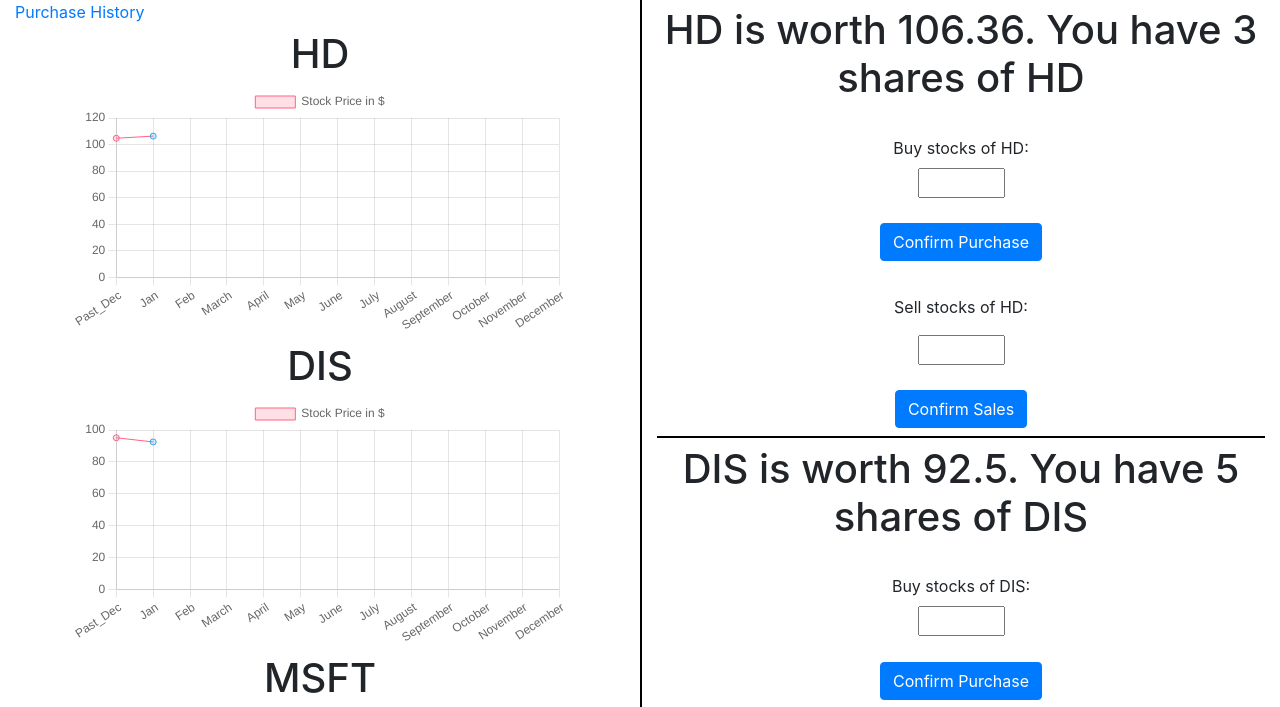
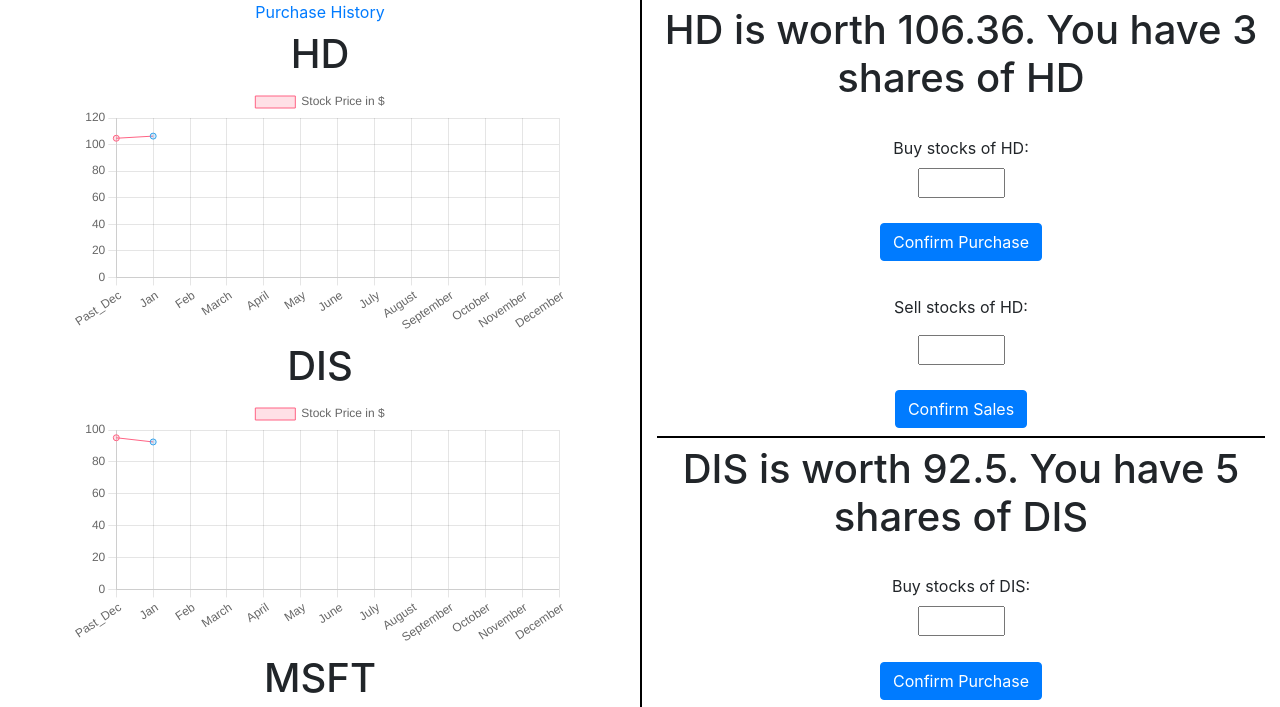
Before and after one commit to Snoklkl/python_django_game, a Django app: page /loss/ in a window 1280 px wide. Shown: the part 132-839 px from the top of the page. Run offline with Django 3.2, Linux system fonts and the light colour scheme; data comes from the database, SQL or seed files in the repository; some libraries are stand-ins or nearby versions.

Commit message:
added home and purchase history links

```diff
--- a/mysite/stocks/templates/stocks/history.html
+++ b/mysite/stocks/templates/stocks/history.html
@@ -19,7 +19,7 @@
         <div class="navbar-brand " id="ui" >YOU HAVE ${{ current_cash|floatformat:2 }} IN CASH AND YOUR NET WORTH IS ${{ player_worth|floatformat:2 }}</div>
         <div class="navbar-brand" id="ui" >YOUR NET WORTH MUST BE ${{ worth_target|floatformat:2 }} BY {{ target_month}}</div>
         <div class="navbar-brand" id="error" >{{error_message}}</div>
-        <a class="btn-sm btn-dark" id="resetbutton" href="/retry/"> RETRY? </a>
+        <a class="btn-sm btn-dark" id="resetbutton" href="/stocks/"> HOME </a>
       </nav>
     </div>
   </div>
--- a/mysite/stocks/templates/stocks/index.html
+++ b/mysite/stocks/templates/stocks/index.html
@@ -26,7 +26,7 @@
     <div class="row">
       <!-- Seperates the main content, with half the screen being dedicated to the graphs and the other half to interacting with the stocks -->
       <div class="col-6">
-        <a class="history_link" href="/history/">Purchase History</a>
+        <a class="d-flex justify-content-center" href="/history/">Purchase History</a>
           <!-- Loops through stocks in the database, creating the html side of the graphs -->
           {% for stock in stock_info %}
           <h1> {{ stock.stock_symbol }}</h1>
--- a/mysite/stocks/templates/stocks/loss.html
+++ b/mysite/stocks/templates/stocks/loss.html
@@ -24,7 +24,7 @@
     <div class="row">
       <!-- Seperates the main content, with half the screen being dedicated to the graphs and the other half to interacting with the stocks -->
       <div class="col-6">
-        <a class="" href="/history/">Purchase History</a>
+        <a class="d-flex justify-content-center" href="/history/">Purchase History</a>
           <!-- Loops through stocks in the database, creating the html side of the graphs -->
           {% for stock in stock_info %}
           <h1> {{ stock.stock_symbol }}</h1>
```
